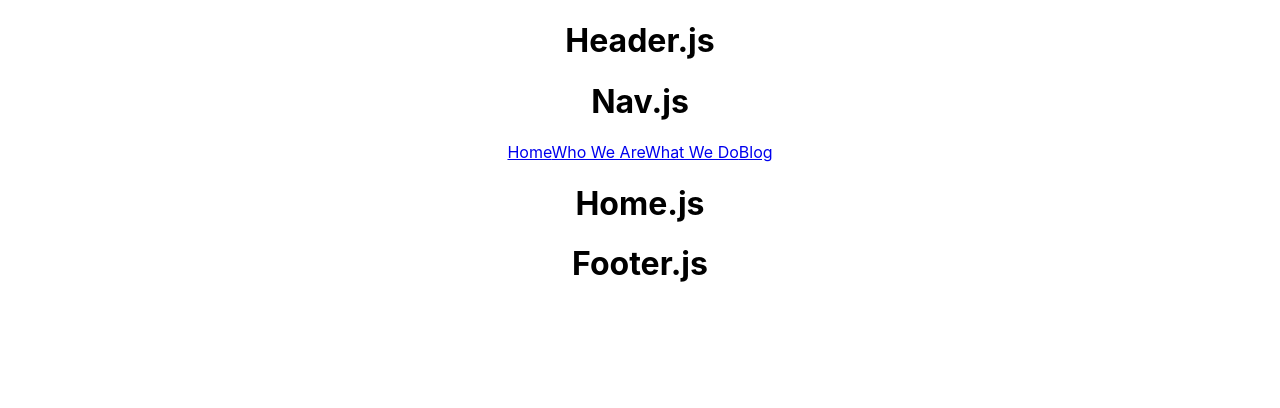
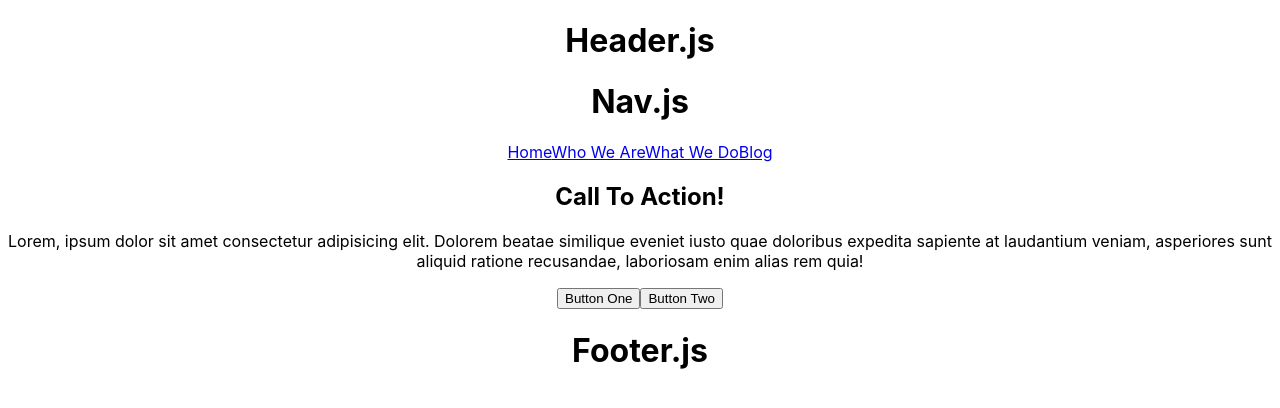
Before and after one commit to JordanOfTroy/PJS-Forgotten-Children, a React (Create React App) app: page /contact in a window 1280 px wide. Shown: the top 408 px of the page. Built offline with nearby package versions, Linux system fonts and the light colour scheme.

Commit message:
started adding the bones to Home.js

```diff
--- a/src/Components/Home.js
+++ b/src/Components/Home.js
@@ -4,7 +4,28 @@ class Home extends Component {
   render () {
     return(
       <div>
-        <h1>Home.js</h1>
+       <section className="home_section hero_img">
+
+        <div className="call_to_action">
+
+          <div className="text_section">
+            <h1 className="call">Call To Action!</h1>
+            <p className="call_description">Lorem, ipsum dolor sit amet consectetur adipisicing elit. Dolorem beatae similique eveniet iusto quae doloribus expedita sapiente at laudantium veniam, asperiores sunt aliquid ratione recusandae, laboriosam enim alias rem quia!</p>
+          </div>
+
+          <div className="button_section">
+            <button className="c2a_button">Button One</button>
+            <button className="c2a_button">Button Two</button>
+          </div>
+
+        </div>
+
+       </section>
+
+       <section className="home_section volunteer"></section>
+       <section className="home_section break_image"></section>
+       <section className="home_section blog"></section>
+       <section className="home_section  thank_you"></section>
       </div>
     )
   }
```
